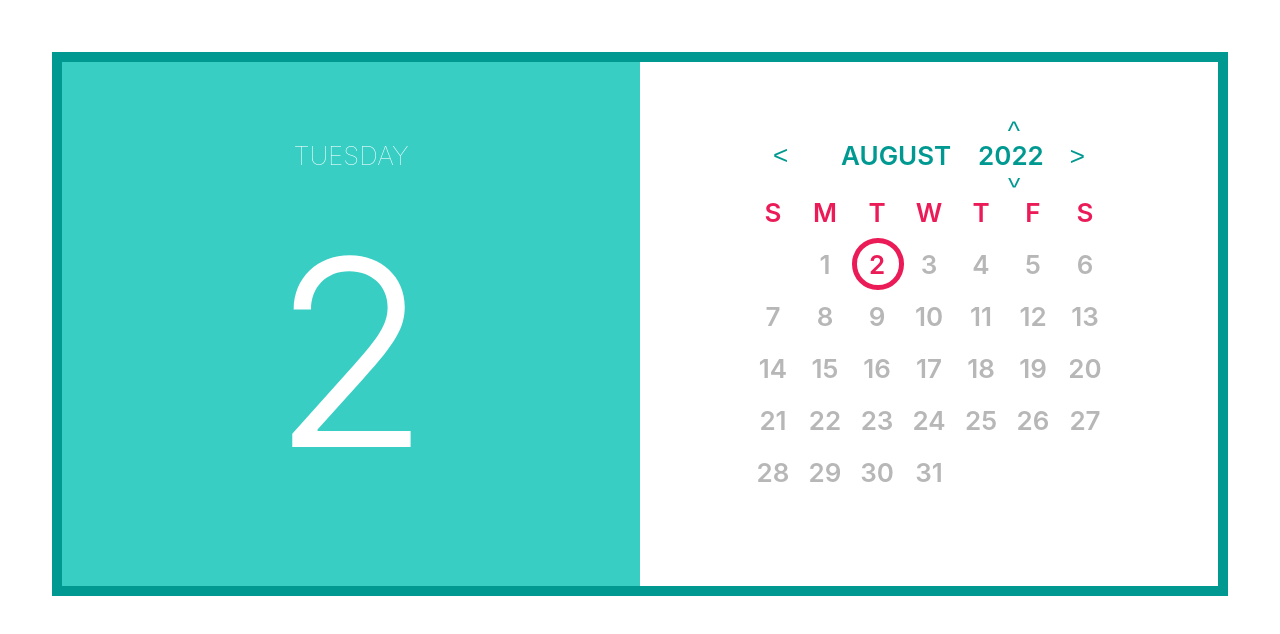
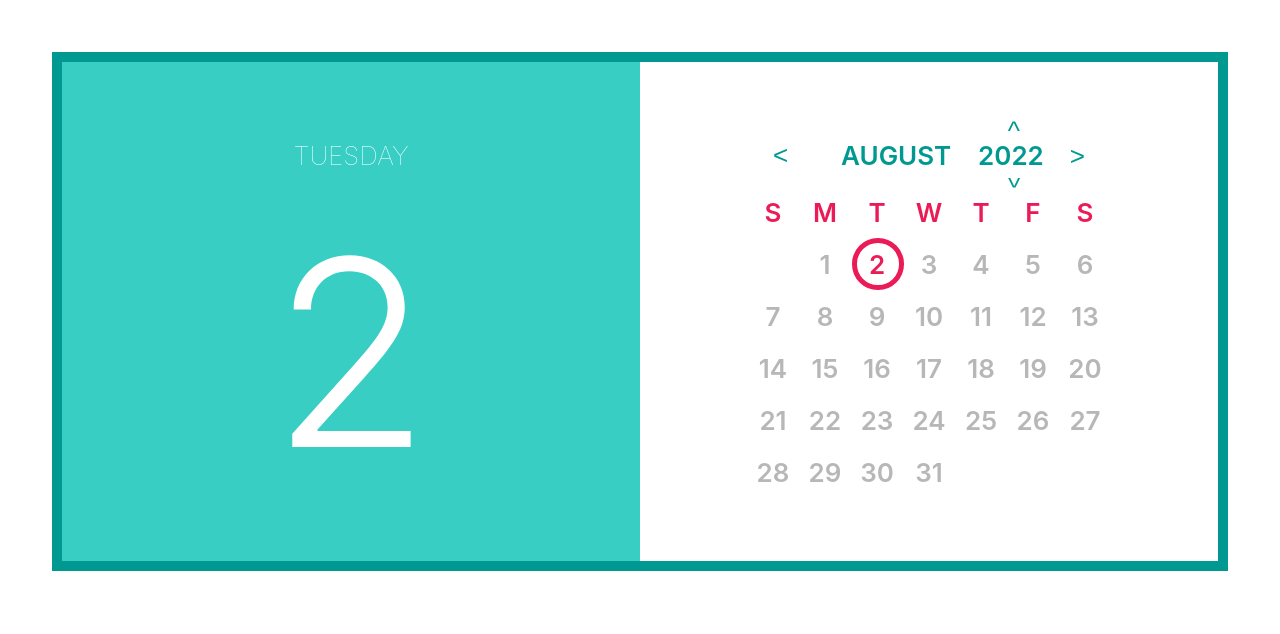
Before and after one commit to JaneTyrant/react-calendar-application, a React (Create React App) app: page / in a window 1280 px wide. Shown: the top 634 px of the page. Built offline with nearby package versions, Linux system fonts and the light colour scheme.

Commit message:
Refactor Month component styles

```diff
--- a/src/common/style/_template.scss
+++ b/src/common/style/_template.scss
@@ -1,23 +1,5 @@
 @use "./breakpoints" as *;
 @use "./colors" as *;
-
-%article-height {
-  @media screen and (min-width: $sm) {
-    height: 274px;
-  }
-
-  @media screen and (min-width: $md) {
-    height: 309px;
-  }
-
-  @media screen and (min-width: $lg) {
-    height: 344px;
-  }
-
-  @media screen and (min-width: $xl) {
-    height: 446px;
-  }
-}
 
 %day-cell {
   display: inline-block;
--- a/src/components/Calendar/Day/Day.module.scss
+++ b/src/components/Calendar/Day/Day.module.scss
@@ -9,8 +9,6 @@
   color: #ffffff;
 
   text-align: center;
-
-  @extend %article-height;
 
   @media screen and (min-width: $lg) {
     width: 50%;
--- a/src/components/Calendar/Month/Month.module.scss
+++ b/src/components/Calendar/Month/Month.module.scss
@@ -5,9 +5,9 @@
 .month-article {
   color: $month-color;
 
+  height: 240px;
+
   font-weight: 600;
-
-  @extend %article-height;
 }
 
 .month-article,
@@ -68,6 +68,8 @@
 
 @media screen and (min-width: $sm) {
   .month-article {
+    height: 274px;
+
     margin-top: 1rem;
   }
 
@@ -77,6 +79,10 @@
 }
 
 @media screen and (min-width: $md) {
+  .month-article {
+    height: 309px;
+  }
+
   .year-button {
     right: 46px;
     & + .year-button {
@@ -87,6 +93,7 @@
 
 @media screen and (min-width: $lg) {
   .month-article {
+    height: 344px;
     margin-top: 1.5rem;
     padding-top: 0.5rem;
   }
@@ -99,6 +106,10 @@
 }
 
 @media screen and (min-width: $xl) {
+  .month-article {
+    height: 446px;
+  }
+
   .year-button {
     top: 2px;
     right: 65px;
--- a/src/components/Calendar/MonthWeeks/MonthWeeks.js
+++ b/src/components/Calendar/MonthWeeks/MonthWeeks.js
@@ -38,7 +38,7 @@ const MonthWeeks = (props) => {
     }).map((date, i) => {
       if (
         format(date, "d") === format(currentDate, "d") &&
-        currentDate === thisDate
+        currentDate.toString() === thisDate.toString()
       ) {
         return (
           <span key={i} className={currentDayClasses}>
```
